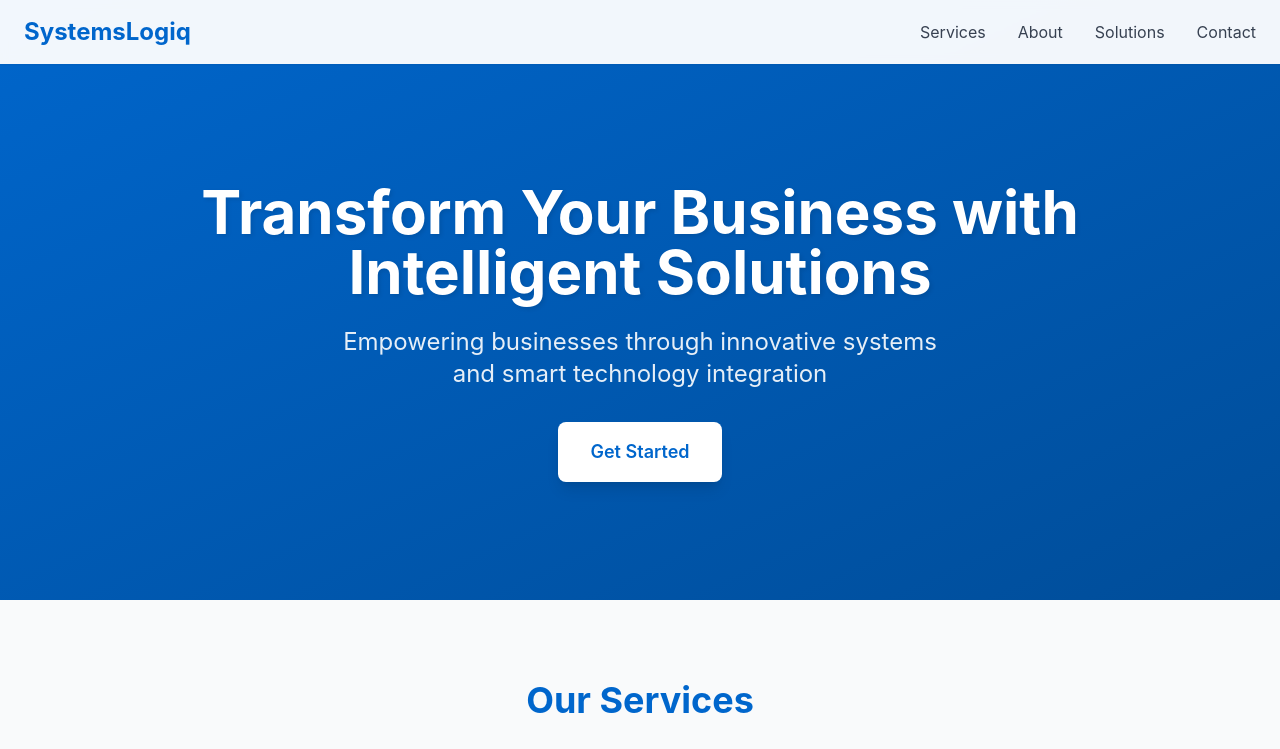
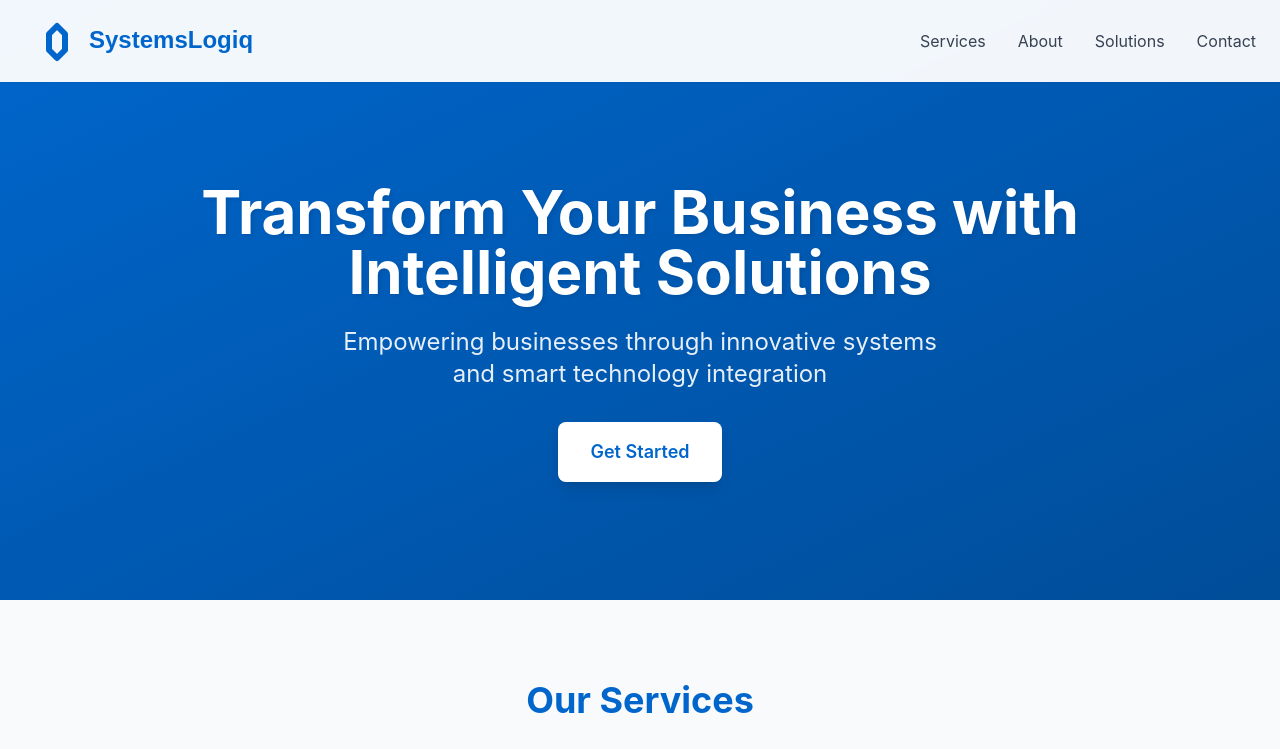
Before and after one commit to systemslogiq/www, a website: page index.html in a window 1280 px wide. Shown: the top 749 px of the page. Drawn offline with Linux system fonts and the light colour scheme.

Commit message:
Update SystemsLogiq logo with proper hexagon symbol

```diff
--- a/index.html
+++ b/index.html
@@ -12,7 +12,9 @@
     <header class="fixed w-full bg-white/95 backdrop-blur-sm shadow-sm z-50">
         <nav class="container mx-auto px-6 py-4">
             <div class="flex items-center justify-between">
-                <a href="#" class="text-2xl font-bold text-primary">SystemsLogiq</a>
+                <a href="#" class="w-48">
+                                    <img src="images/logo.svg" alt="SystemsLogiq" class="h-8">
+                                </a>
                 <div class="hidden md:flex space-x-8">
                     <a href="#services" class="nav-link">Services</a>
                     <a href="#about" class="nav-link">About</a>
```
Also changed, not shown: images/logo.svg (added).
